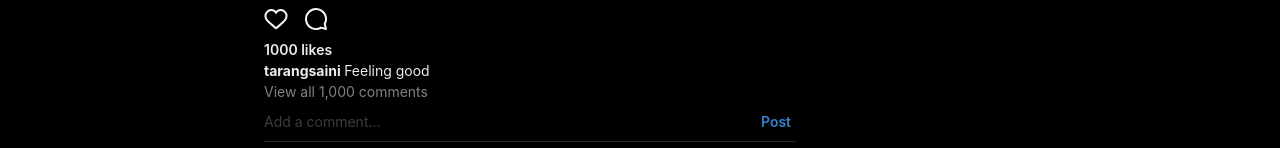
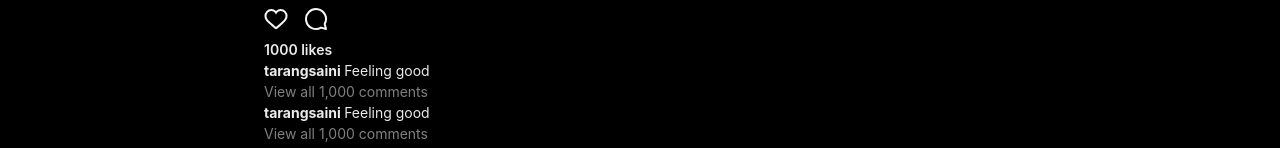
Before and after one commit to tarangsainii/SOCIALCLONE, a React (Vite) app: page / in a window 1280 px wide. Shown: the part 802-950 px from the top of the page. Built offline with nearby package versions, Linux system fonts and the light colour scheme.

Commit message:
Added Authpage file

```diff
--- a/src/components/FeedPosts/PostFooter.jsx
+++ b/src/components/FeedPosts/PostFooter.jsx
@@ -3,7 +3,7 @@
 import { Box, Button, Flex, Input, InputGroup, InputRightElement, Text } from "@chakra-ui/react";
 import { useState } from "react";
 import { CommentLogo, NotificationsLogo, UnlikeLogo } from'../../assets/constants';
-const PostFooter = ({username,}) => {
+const PostFooter = ({username,isProfilePage}) => {
     const [liked, setLiked]=useState(false);
     const [likes, setLikes] = useState(1000);
 
@@ -16,7 +16,8 @@ const PostFooter = ({username,}) => {
         setLikes(likes + 1);
     }
   };
-  return < >
+  return <Box mb={10} marginTop={"auto"}
+   >
   <Flex alignItems={"center"} gap={4} w={"full"} pt={0} mb={2} mt={4}>
     <Box onClick={handleLike} cursor={"pointer"} fontSize={18} >
     {!liked ? (<NotificationsLogo />): (<UnlikeLogo />)}
@@ -28,6 +29,19 @@ const PostFooter = ({username,}) => {
    <Text fontWeight={600} fontSize={"sm"}>
      {likes} likes
    </Text>
+   {!isProfilePage && (
+    <>
+    <Text fontSize='sm' fontWeight={700} >
+    {username}{" "}
+   <Text  as='span' fontWeight={400}>
+    Feeling good
+    </Text>
+    </Text>
+    < Text fontSize='sm' color={"gray"}>
+    View all 1,000 comments
+    </Text>
+    </>
+   )}
    <Text fontSize='sm' fontWeight={700} >
     {username}{" "}
    <Text  as='span' fontWeight={400}>
@@ -59,7 +73,7 @@ const PostFooter = ({username,}) => {
       </InputGroup>
 
     </Flex>
-</>;
+</Box>;
 
 };
 
--- a/src/components/Profile/ProfilePost.jsx
+++ b/src/components/Profile/ProfilePost.jsx
@@ -4,6 +4,7 @@ import {AiFillHeart } from 'react-icons/ai'
 import {FaComment } from 'react-icons/fa'
 import {MdDelete } from 'react-icons/md'
 import Comment from '../Comments/Comment'
+import PostFooter from '../FeedPosts/PostFooter'
 
 const ProfilePost = ({img}) => {
   const {isOpen, onOpen, onClose } = useDisclosure()
@@ -109,7 +110,8 @@ const ProfilePost = ({img}) => {
           text={"Good"}
             />
 </VStack>
-
+   <Divider my={4} bg={"grey.800" } />
+    <PostFooter  isProfilePage={true}/>
           </Flex>
           </Flex>
           </ModalBody>
```
